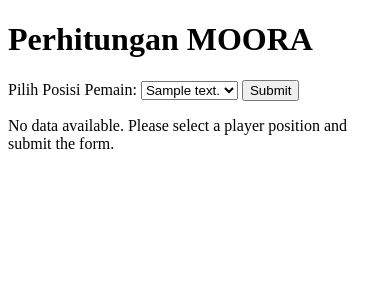
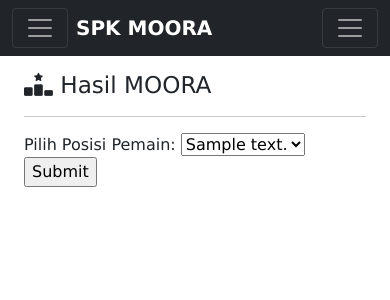
Before and after one commit to shairul19/skripsi2_moora, a Flask app: page /perhitungan_divisi_akar in a window 390 px wide. Shown: the top 300 px of the page. Run offline with Flask 3, Linux system fonts and the light colour scheme; the visitor is signed in with stand-in values (Sample User, id 1); a database or web service that is not in the repository returns one stand-in record (values such as "Sample title"); some libraries are stand-ins or nearby versions.

Commit message:
Hasil MOORA

```diff
--- a/templates/perhitungan_divisi_akar.html
+++ b/templates/perhitungan_divisi_akar.html
@@ -1,10 +1,17 @@
-<!DOCTYPE html>
-<html>
-<head>
-    <title>Perhitungan Divisi Akar</title>
-</head>
-<body>
-    <h1>Perhitungan MOORA</h1>
+{% extends "base.html" %}
+
+{% block title %}
+    Hasil MOORA
+{% endblock %}
+
+{% block content %}
+    <!--Main-->
+    <main class="mt-5 pt-3">
+          <div class="col-md-12 p-4 pt-2">
+
+          <h3><i class="fa-solid fa-ranking-star icon"></i> Hasil MOORA</h3><hr>
+
+              <div class="row">
                 <form method="POST">
                     <label for="posisi_pemain">Pilih Posisi Pemain:</label>
                     <select name="posisi_pemain" id="posisi_pemain">
@@ -14,28 +21,35 @@
                     </select>
                     <input type="submit" value="Submit">
                 </form>
+                <br><br>
+                {% if table_data %}
+                <table class="table table-sm table-striped table-hover">
+                        <thead class="table-dark">
+                            <tr>
 
-    {% if table_data %}
-        <table border="1">
-            <thead>
-                <tr>
                                 <th>Peringkat</th>
                                 <th>Nama</th>
                                 <th>Nilai Moora</th>
+
                             </tr>
                         </thead>
                         <tbody>
                             {% for row in table_data %}
                                 <tr>
+
                                     <td>{{ loop.index }}</td>
                                     <td>{{ row['nama_pemain'] }}</td>
                                     <td>{{ row['Nilai Moora'] |round(7) }}</td>
+
                                 </tr>
                             {% endfor %}
                         </tbody>
                     </table>
                 {% else %}
-        <p>No data available. Please select a player position and submit the form.</p>
+                    <p></p>
                 {% endif %}
-</body>
-</html>
+             </div>
+          </div>
+    </main>
+    <!--Main-->
+{% endblock %}
```
Lines whose indentation alone changed are shown as unchanged.
